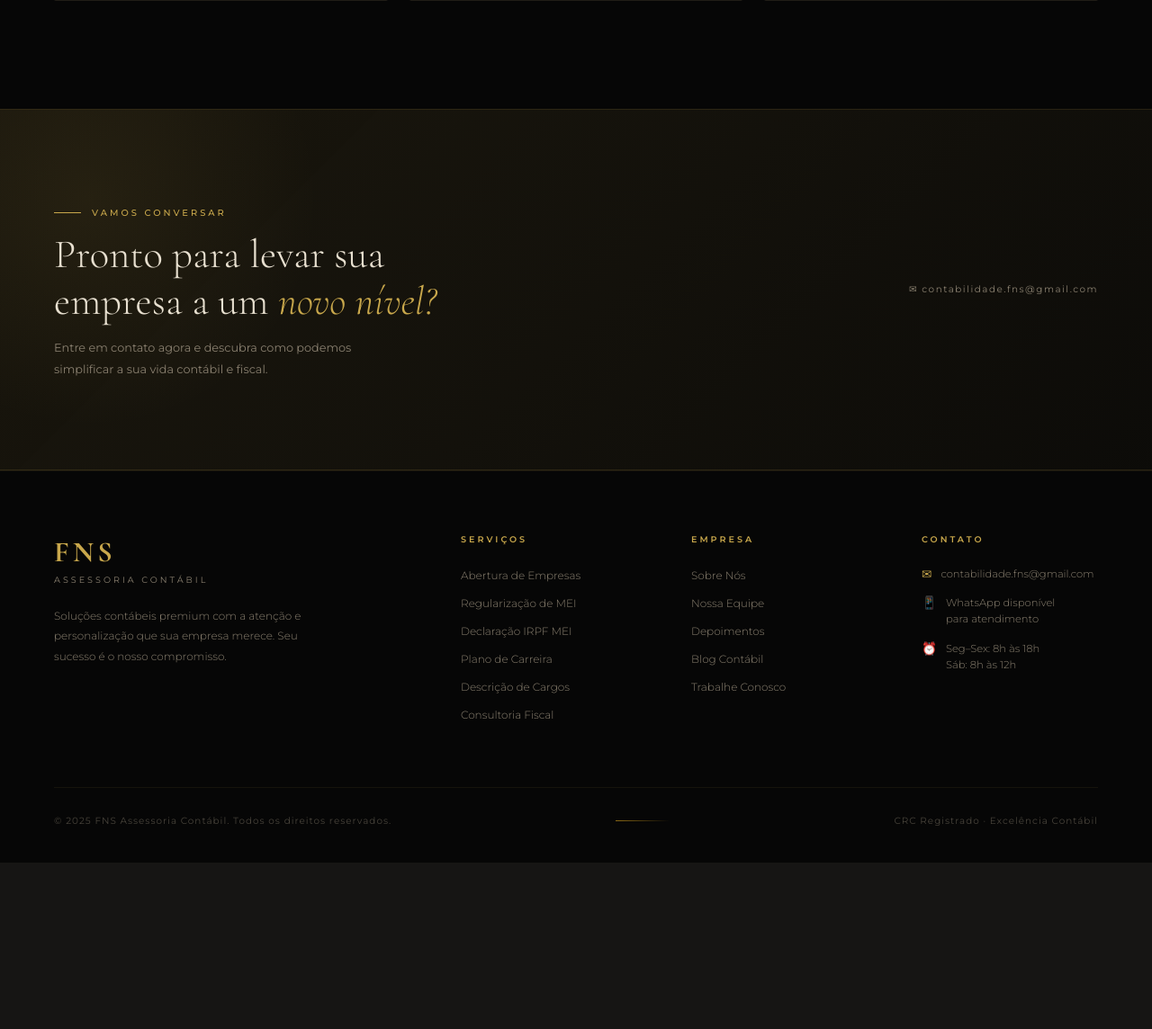
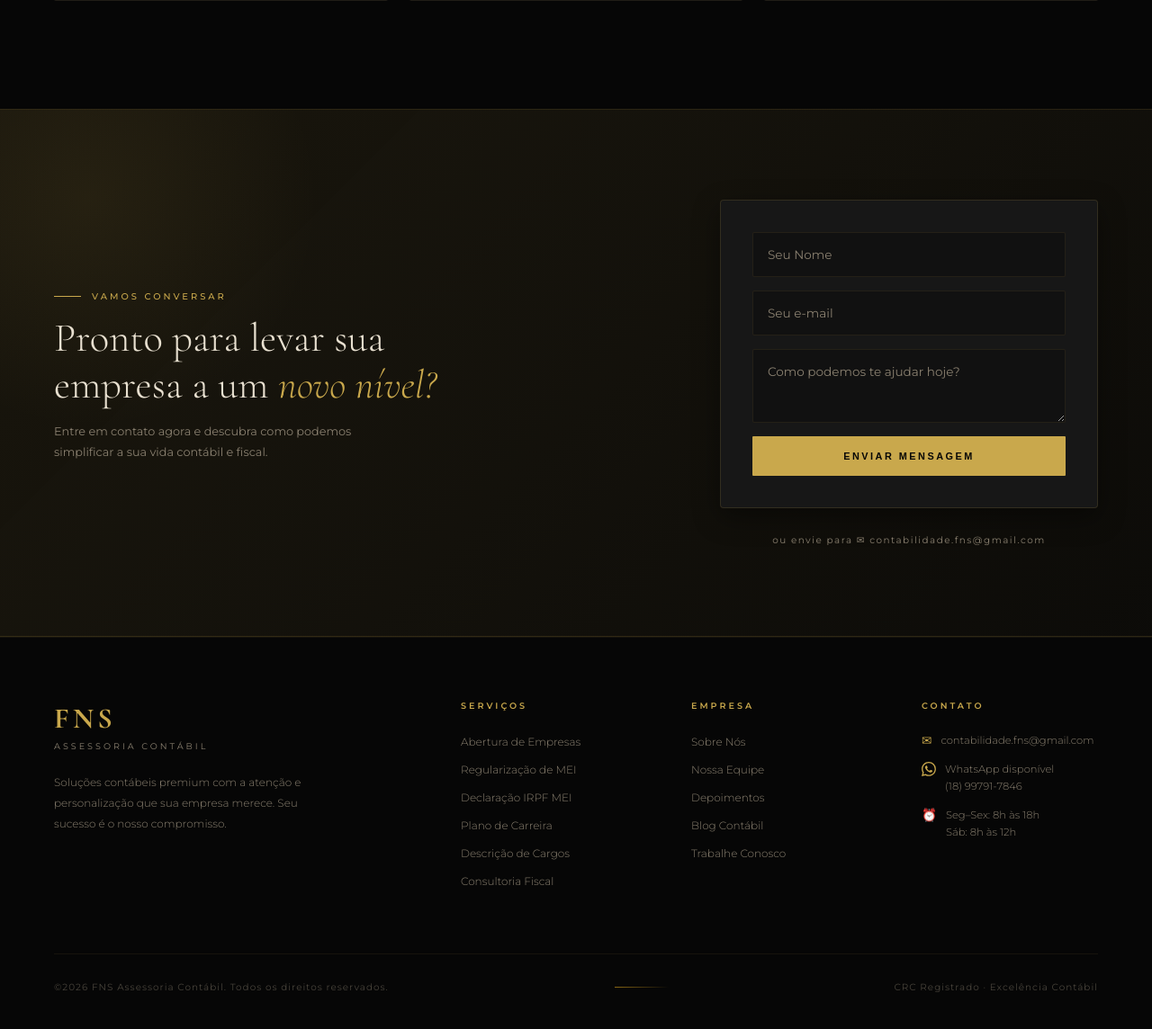
Before and after one commit to CarlosNatanael/consult_contabil, a Flask app: page / in a window 1280 px wide. Shown: the part 4286-5430 px from the top of the page at 90% size. Before the commit the page ends 5245 px from the top, so only its background shows below. Run offline with Flask 3, Linux system fonts and the light colour scheme.

Commit message:
feat: adicionado nova aba de contato

```diff
--- a/frontend/static/css/style.css
+++ b/frontend/static/css/style.css
@@ -368,9 +368,23 @@ section { padding: 120px 60px; }
   background: radial-gradient(circle, rgba(201,168,76,0.08) 0%, transparent 70%);
 }
 .about-card-main-icon {
-  font-size: 4rem;
-  margin-bottom: 20px;
-  opacity: 0.8;
+    /* As margens negativas puxam a imagem por cima do padding do cartão para encostar nas bordas */
+    margin: -32px -32px 24px -32px;
+
+    /* Isso faz a div crescer e preencher todo o espaço restante (sua marcação roxa) */
+    flex-grow: 1;
+
+    overflow: hidden;
+    opacity: 1; /* Remove a transparência antiga */
+    background-color: #ffffff; /* Fundo branco caso a imagem do logo seja transparente */
+}
+
+.about-card-main-icon img {
+    width: 100%;
+    height: 100%;
+    /* O cover garante que a imagem preencha todo o espaço roxo sem amassar */
+    object-fit: cover;
+    object-position: center;
 }
 .about-card-main h3 {
   font-family: 'Cormorant Garamond', serif;
@@ -989,3 +1003,53 @@ footer {
         height: 30px;
     }
 }
+
+/* =========================================
+   FORMULÁRIO DE CONTATO (CTA)
+   ========================================= */
+.cta-actions {
+    display: flex;
+    flex-direction: column;
+    align-items: center;
+    width: 100%;
+    max-width: 420px; /* Limita a largura do form para não ficar gigante no desktop */
+}
+
+.contato-form {
+    display: flex;
+    flex-direction: column;
+    gap: 15px;
+    width: 100%;
+    background: var(--dark3); /* Fundo um pouco mais claro que a página */
+    padding: 35px;
+    border: 1px solid rgba(201, 168, 76, 0.15); /* Borda dourada bem suave */
+    border-radius: 4px;
+    box-shadow: 0 10px 30px rgba(0, 0, 0, 0.4);
+}
+
+.contato-form input,
+.contato-form textarea {
+    width: 100%;
+    padding: 16px;
+    background: var(--dark2);
+    border: 1px solid rgba(201, 168, 76, 0.1);
+    color: var(--text);
+    font-family: 'Montserrat', sans-serif;
+    font-size: 0.85rem;
+    border-radius: 2px;
+    transition: all 0.3s ease;
+}
+
+/* Efeito ao clicar para digitar na caixa */
+.contato-form input:focus,
+.contato-form textarea:focus {
+    outline: none;
+    border-color: var(--gold);
+    box-shadow: 0 0 10px rgba(201, 168, 76, 0.1);
+    background: var(--dark4);
+}
+
+.contato-form input::placeholder,
+.contato-form textarea::placeholder {
+    color: var(--text-muted);
+}
--- a/frontend/templates/fns-assessoria.html
+++ b/frontend/templates/fns-assessoria.html
@@ -6,6 +6,7 @@
 <title>FNS Assessoria Contábil</title>
 <link href="https://fonts.googleapis.com/css2?family=Cormorant+Garamond:ital,wght@0,300;0,400;0,600;0,700;1,300;1,400&family=Montserrat:wght@300;400;500;600;700&display=swap" rel="stylesheet">
 <link rel="stylesheet" href="{{ url_for('static', filename='css/style.css') }}">
+<link rel="icon" href="{{ url_for('static', filename='favicon.ico') }}" type="image/x-icon">
 <script src="{{ url_for('static', filename='js/main.js') }}"></script>
 </head>
 <body>
@@ -54,7 +55,9 @@
   <div class="about-inner">
     <div class="about-visual reveal-left">
       <div class="about-card about-card-main">
-        <div class="about-card-main-icon"><a img="\static\img\WhatsApp Image 2026-03-30 at 3.08.50 PM.jpeg"></a></div>
+        <div class="about-card-main-icon">
+            <img src="{{ url_for('static', filename='img/WhatsApp Image 2026-03-31 at 11.15.08 AM.png') }}" alt="Capa FNS">
+        </div>
         <h3>Comprometidos com a<br><em style="color:var(--gold)">sua tranquilidade fiscal</em></h3>
         <p>Cuidamos de cada detalhe contábil para que você foque no que realmente importa: crescer.</p>
       </div>
@@ -248,16 +251,29 @@
 <!-- CTA BAND -->
 <div class="cta-band" id="contato">
   <div class="cta-inner">
+
     <div class="cta-text reveal-left">
       <div class="section-tag"><span>Vamos Conversar</span></div>
       <h2>Pronto para levar sua<br>empresa a um <em>novo nível?</em></h2>
       <p>Entre em contato agora e descubra como podemos<br>simplificar a sua vida contábil e fiscal.</p>
     </div>
-      <a href="mailto:contabilidade.fns@gmail.com" class="cta-email">✉ contabilidade.fns@gmail.com</a>
+
+    <div class="cta-actions reveal-right">
+        <form action="#" method="POST" class="contato-form">
+            <input type="text" name="nome" placeholder="Seu Nome" required>
+            <input type="email" name="email" placeholder="Seu e-mail" required>
+            <textarea name="mensagem" placeholder="Como podemos te ajudar hoje?" rows="3" required></textarea>
+            <button type="submit" class="btn-primary" style="width: 100%; border: none; cursor: pointer;">
+                <span>Enviar Mensagem</span>
+            </button>
+        </form>
+        <a href="mailto:contabilidade.fns@gmail.com" class="cta-email" style="margin-top: 15px;">
+            ou envie para ✉ contabilidade.fns@gmail.com
+        </a>
     </div>
+
   </div>
 </div>
-
 <!-- FOOTER -->
 <footer>
   <div class="footer-inner">
@@ -294,8 +310,14 @@
         <span class="contact-text">contabilidade.fns@gmail.com</span>
       </div>
       <div class="footer-contact-item">
-        <span class="contact-icon">📱</span>
-        <span class="contact-text">WhatsApp disponível<br>para atendimento</span>
+        <span class="contact-icon">
+          <i class="bi bi-whatsapp">
+            <svg xmlns="http://www.w3.org/2000/svg" width="16" height="16" fill="currentColor" class="bi bi-whatsapp" viewBox="0 0 16 16">
+              <path d="M13.601 2.326A7.85 7.85 0 0 0 7.994 0C3.627 0 .068 3.558.064 7.926c0 1.399.366 2.76 1.057 3.965L0 16l4.204-1.102a7.9 7.9 0 0 0 3.79.965h.004c4.368 0 7.926-3.558 7.93-7.93A7.9 7.9 0 0 0 13.6 2.326zM7.994 14.521a6.6 6.6 0 0 1-3.356-.92l-.24-.144-2.494.654.666-2.433-.156-.251a6.56 6.56 0 0 1-1.007-3.505c0-3.626 2.957-6.584 6.591-6.584a6.56 6.56 0 0 1 4.66 1.931 6.56 6.56 0 0 1 1.928 4.66c-.004 3.639-2.961 6.592-6.592 6.592m3.615-4.934c-.197-.099-1.17-.578-1.353-.646-.182-.065-.315-.099-.445.099-.133.197-.513.646-.627.775-.114.133-.232.148-.43.05-.197-.1-.836-.308-1.592-.985-.59-.525-.985-1.175-1.103-1.372-.114-.198-.011-.304.088-.403.087-.088.197-.232.296-.346.1-.114.133-.198.198-.33.065-.134.034-.248-.015-.347-.05-.099-.445-1.076-.612-1.47-.16-.389-.323-.335-.445-.34-.114-.007-.247-.007-.38-.007a.73.73 0 0 0-.529.247c-.182.198-.691.677-.691 1.654s.71 1.916.81 2.049c.098.133 1.394 2.132 3.383 2.992.47.205.84.326 1.129.418.475.152.904.129 1.246.08.38-.058 1.171-.48 1.338-.943.164-.464.164-.86.114-.943-.049-.084-.182-.133-.38-.232"/>
+            </svg>
+          </i>
+        </span>
+        <span class="contact-text">WhatsApp disponível<br>(18) 99791-7846</span>
       </div>
       <div class="footer-contact-item">
         <span class="contact-icon">⏰</span>
@@ -304,7 +326,7 @@
     </div>
   </div>
   <div class="footer-bottom">
-    <span class="footer-copy">© 2025 FNS Assessoria Contábil. Todos os direitos reservados.</span>
+    <span class="footer-copy">©2026 FNS Assessoria Contábil. Todos os direitos reservados.</span>
     <div class="footer-gold-line"></div>
     <span class="footer-copy">CRC Registrado · Excelência Contábil</span>
   </div>
```
Also changed, not shown: utils/converter_png_ico.py (added, +7 -0 lines), frontend/static/favicon.ico (added), frontend/static/img/WhatsApp Image 2026-03-31 at 11.15.08 AM.png (added).
